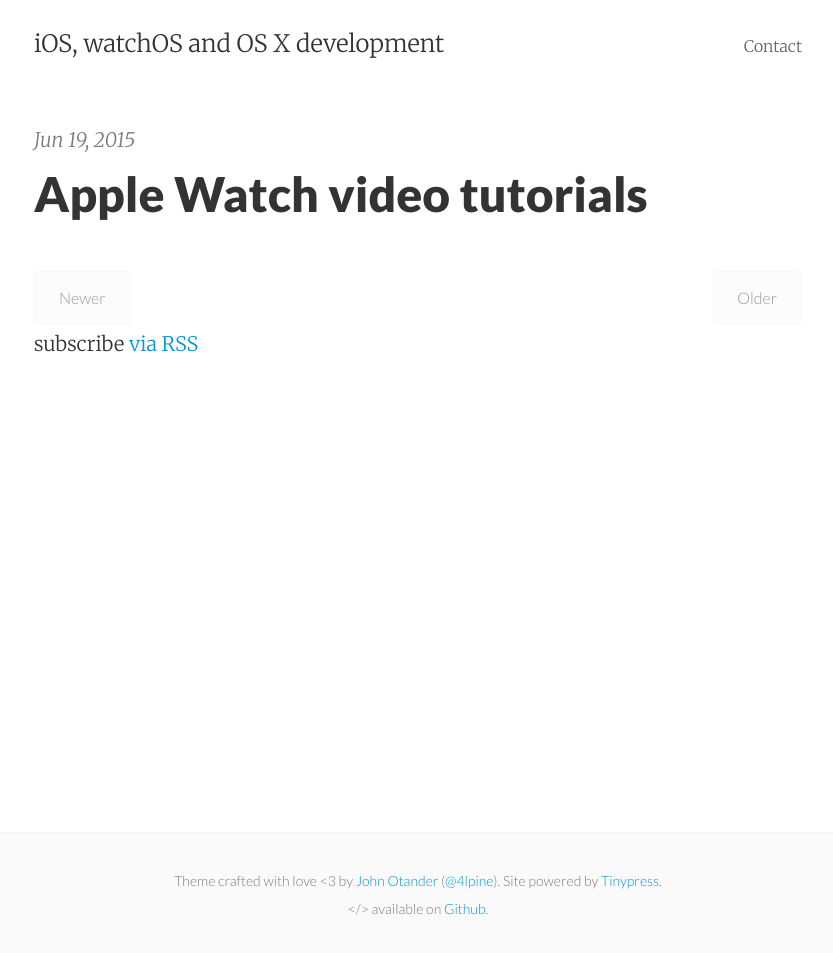
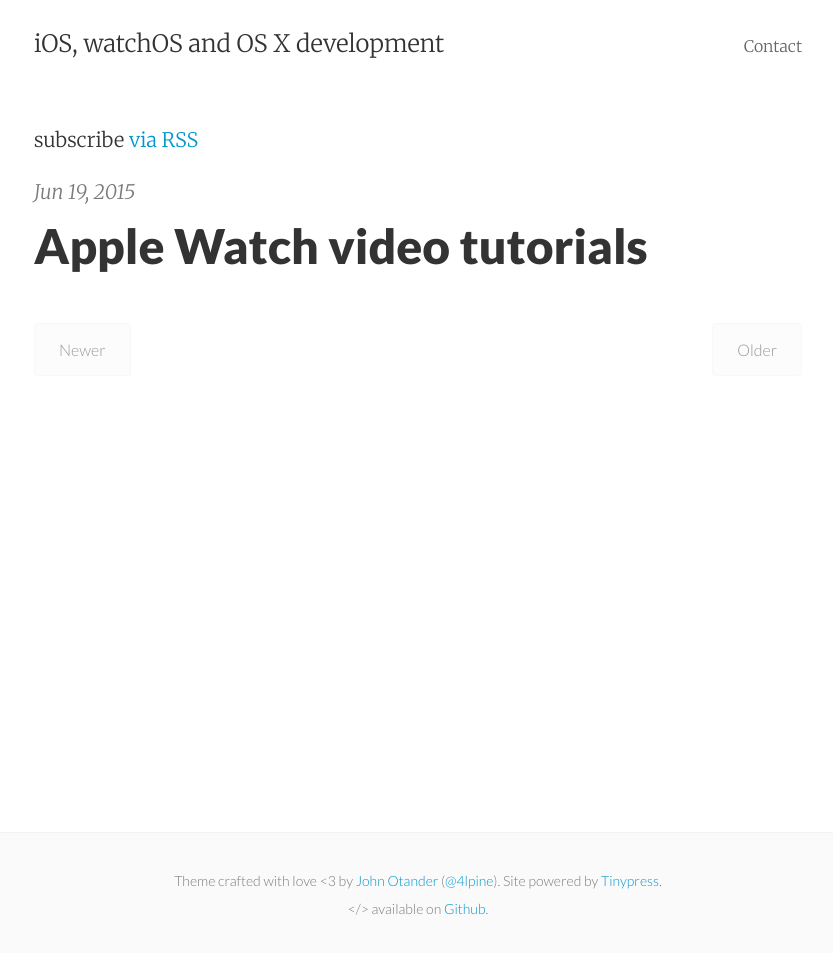
Before and after one commit to mhorga/mhorga.github.io, a Jekyll site: the page built from index.html, in a window 1280 px wide. Shown: the whole page, without its empty margins (222-1055 px from the left). Built offline with Jekyll 4.4.1, drawn with Linux system fonts in a browser that asks for light colours; the list of posts is cut into pages by our own code.

Commit message:
Added RSS subscription

```diff
--- a/index.html
+++ b/index.html
@@ -3,6 +3,8 @@ layout: default
 ---
 
 <div class="home">
+
+  <p class="rss-subscribe">subscribe <a href="{{ "/feed.xml" | prepend: site.baseurl }}">via RSS</a></p>
 
   <div class="posts">
     {% for post in paginator.posts %}
@@ -18,5 +20,4 @@ layout: default
 
   {% include pagination.html %}
 
-  <p class="rss-subscribe">subscribe <a href="{{ "/feed.xml" | prepend: site.baseurl }}">via RSS</a></p>
 </div>
```
